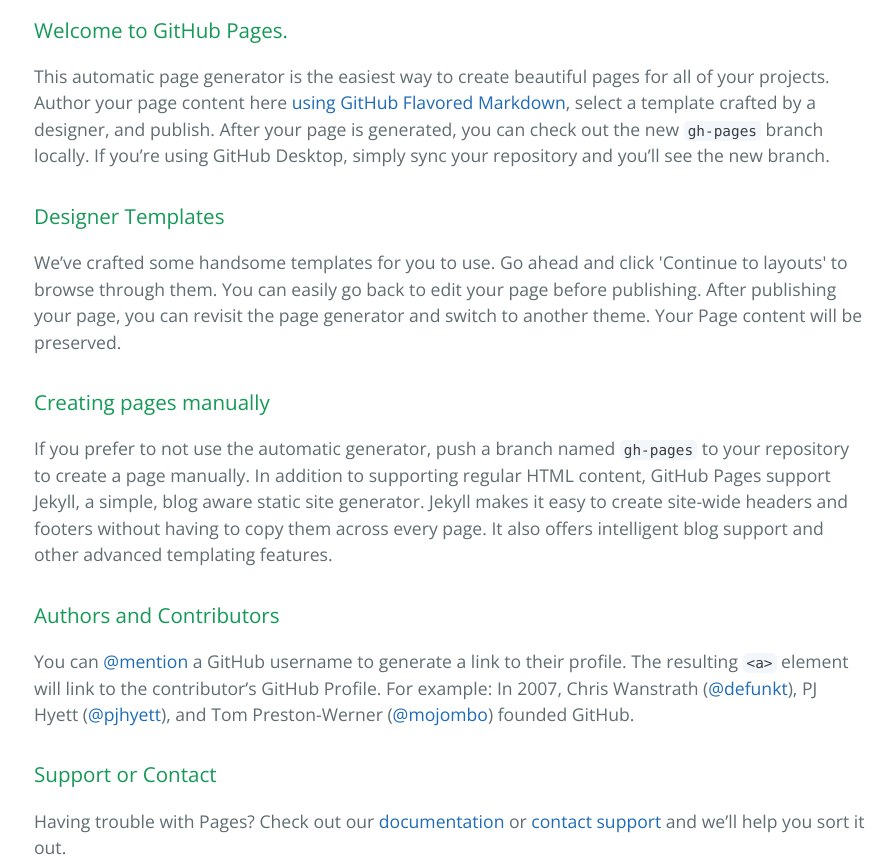
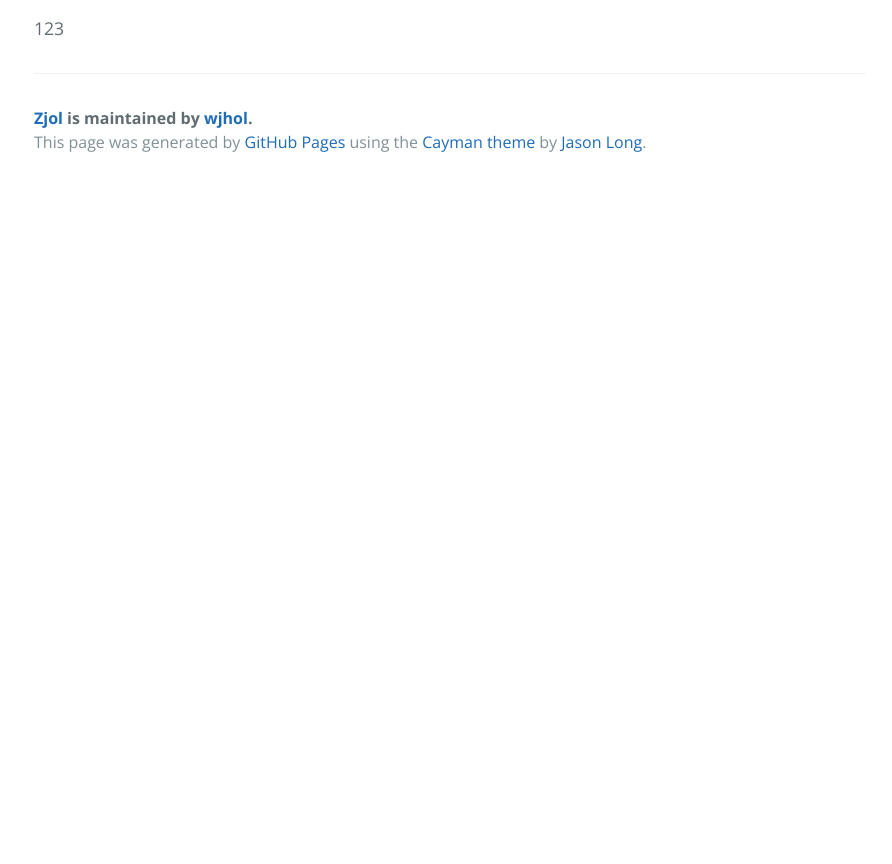
Before and after one commit to wjhol/zjol, a plain HTML site: page index.html in a window 1280 px wide. Shown: the part 400-1264 px from the top of the page, without its empty margins (190-1082 px from the left). After the commit the page ends 800 px from the top, so only its background shows below. Drawn offline with nearby package versions, Linux system fonts and the light colour scheme.

```diff
--- a/index.html
+++ b/index.html
@@ -19,30 +19,7 @@
     </section>
 
     <section class="main-content">
-      <h3>
-<a id="welcome-to-github-pages" class="anchor" href="#welcome-to-github-pages" aria-hidden="true"><span class="octicon octicon-link"></span></a>Welcome to GitHub Pages.</h3>
-
-<p>This automatic page generator is the easiest way to create beautiful pages for all of your projects. Author your page content here <a href="https://guides.github.com/features/mastering-markdown/">using GitHub Flavored Markdown</a>, select a template crafted by a designer, and publish. After your page is generated, you can check out the new <code>gh-pages</code> branch locally. If you’re using GitHub Desktop, simply sync your repository and you’ll see the new branch.</p>
-
-<h3>
-<a id="designer-templates" class="anchor" href="#designer-templates" aria-hidden="true"><span class="octicon octicon-link"></span></a>Designer Templates</h3>
-
-<p>We’ve crafted some handsome templates for you to use. Go ahead and click 'Continue to layouts' to browse through them. You can easily go back to edit your page before publishing. After publishing your page, you can revisit the page generator and switch to another theme. Your Page content will be preserved.</p>
-
-<h3>
-<a id="creating-pages-manually" class="anchor" href="#creating-pages-manually" aria-hidden="true"><span class="octicon octicon-link"></span></a>Creating pages manually</h3>
-
-<p>If you prefer to not use the automatic generator, push a branch named <code>gh-pages</code> to your repository to create a page manually. In addition to supporting regular HTML content, GitHub Pages support Jekyll, a simple, blog aware static site generator. Jekyll makes it easy to create site-wide headers and footers without having to copy them across every page. It also offers intelligent blog support and other advanced templating features.</p>
-
-<h3>
-<a id="authors-and-contributors" class="anchor" href="#authors-and-contributors" aria-hidden="true"><span class="octicon octicon-link"></span></a>Authors and Contributors</h3>
-
-<p>You can <a href="https://github.com/blog/821" class="user-mention">@mention</a> a GitHub username to generate a link to their profile. The resulting <code>&lt;a&gt;</code> element will link to the contributor’s GitHub Profile. For example: In 2007, Chris Wanstrath (<a href="https://github.com/defunkt" class="user-mention">@defunkt</a>), PJ Hyett (<a href="https://github.com/pjhyett" class="user-mention">@pjhyett</a>), and Tom Preston-Werner (<a href="https://github.com/mojombo" class="user-mention">@mojombo</a>) founded GitHub.</p>
-
-<h3>
-<a id="support-or-contact" class="anchor" href="#support-or-contact" aria-hidden="true"><span class="octicon octicon-link"></span></a>Support or Contact</h3>
-
-<p>Having trouble with Pages? Check out our <a href="https://help.github.com/pages">documentation</a> or <a href="https://github.com/contact">contact support</a> and we’ll help you sort it out.</p>
+      <p>123</p>
 
       <footer class="site-footer">
         <span class="site-footer-owner"><a href="https://github.com/wjhol/zjol">Zjol</a> is maintained by <a href="https://github.com/wjhol">wjhol</a>.</span>
```
Also changed, not shown: params.json (+1 -1 lines).
